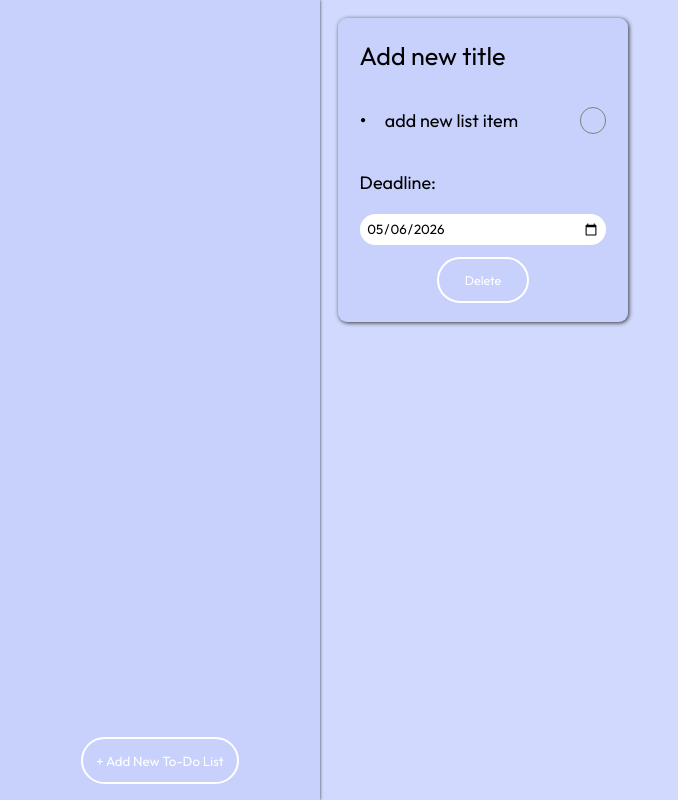
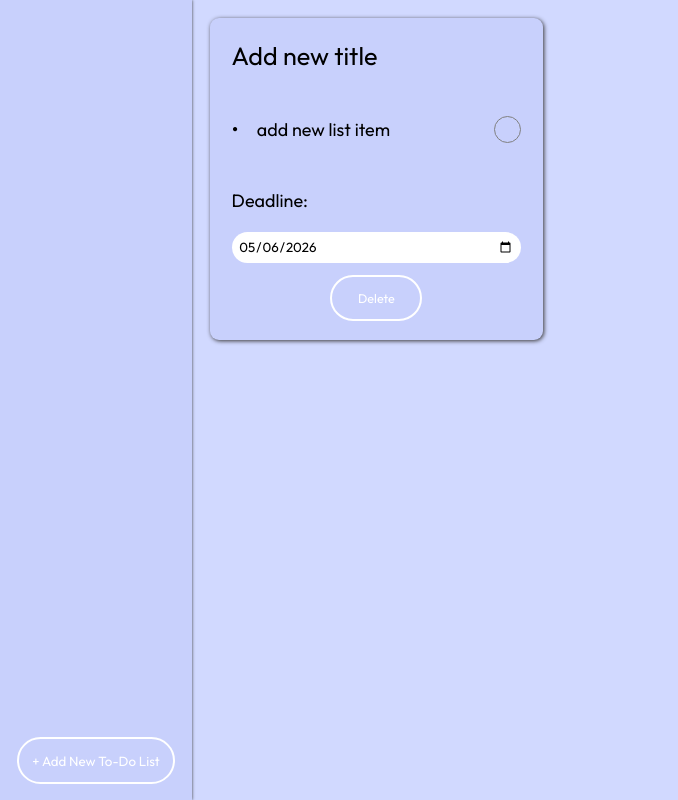
Before and after one commit to jsporle/odin-todo, a website built with webpack: page src/index.html in a window 1280 px wide. Shown: the whole page, without its empty margins (0-678 px from the left). Built offline with nearby package versions, Linux system fonts and the light colour scheme.

Commit message:
style textarea to replace li

```diff
--- a/src/TodoComponent.js
+++ b/src/TodoComponent.js
@@ -29,11 +29,24 @@ export const renderTodo = (todoObj, container, { onDelete, onUpdate }) => {
 
     const createListLine = (itemData, index) => {
         const li = document.createElement("li")
+        const textInput = document.createElement("textarea");
 
-        const textInput = document.createElement("input");
-        textInput.type = "text"
+        const adjustHeight = (el) => {
+            el.style.height = "auto"
+            el.style.height = (el.scrollHeight) + "px";
+        };
+
+        textInput.value = itemData.text || "";
+
         const textID = `todo-${todoObj.id}-item-${index}`;
         textInput.id = textID;
+        textInput.rows = 1;
+
+        textInput.addEventListener("input", function() {
+            adjustHeight(this);
+        });
+
+        setTimeout(() => adjustHeight(textInput), 0);
 
         const checkbox = document.createElement("input");
         checkbox.type = "checkbox";
@@ -75,7 +88,7 @@ export const renderTodo = (todoObj, container, { onDelete, onUpdate }) => {
                 refreshList();
 
                 setTimeout(() => {
-                    const allInputs = ul.querySelectorAll('input[type="text"]');
+                    const allInputs = ul.querySelectorAll("textarea");
                     const targetIndex = index > 0 ? index -1 : 0;
                     if (allInputs[targetIndex]) {
                         allInputs[targetIndex].focus();
--- a/src/style.css
+++ b/src/style.css
@@ -33,7 +33,8 @@ body {
 
 #sidebar-container {
     display: flex;
-    width: 25vw;
+    width: 15vw;
+    min-width: 150px;
     align-items: flex-end;
     justify-content: center;
     padding: 1em;
@@ -115,6 +116,22 @@ li {
     justify-content: flex-start;
     width: 100%;
     gap: 1em;
+    flex-wrap: wrap;
+    padding: 0.5em 0;
+}
+
+li textarea {
+    width: 100%;
+    flex: 1;
+    min-width: 0;
+    resize: none;
+    overflow: hidden;
+    line-height: 1.5;
+    border: none;
+    outline: none;
+    font-size: inherit;
+    font-family: inherit;
+    background-color: var(--secondary-bg-color);
 }
 
 li::before {
@@ -124,23 +141,26 @@ li::before {
     padding-right: 0em;
 }
 
-li input[type="text"] {
+
+/* li input[type="textarea"] {
     width: 100%;
     flex: 1;
+    resize: none;
+    overflow: hidden;
 }
 
-li input[type=text],
-li input[type=text]:active,
-li input[type=text]:focus {
+li input[type=textarea],
+li input[type=textarea]:active,
+li input[type=textarea]:focus {
     border: none;
     outline: none;
     font-size: inherit;
     font-family: inherit;
     background-color: var(--secondary-bg-color);
-}
+} */
 
 
-li:has(input[type="checkbox"]:checked) input[type="text"] {
+li:has(input[type="checkbox"]:checked) textarea {
     text-decoration: line-through;
     color: var(--text-neutral);
 }
```
